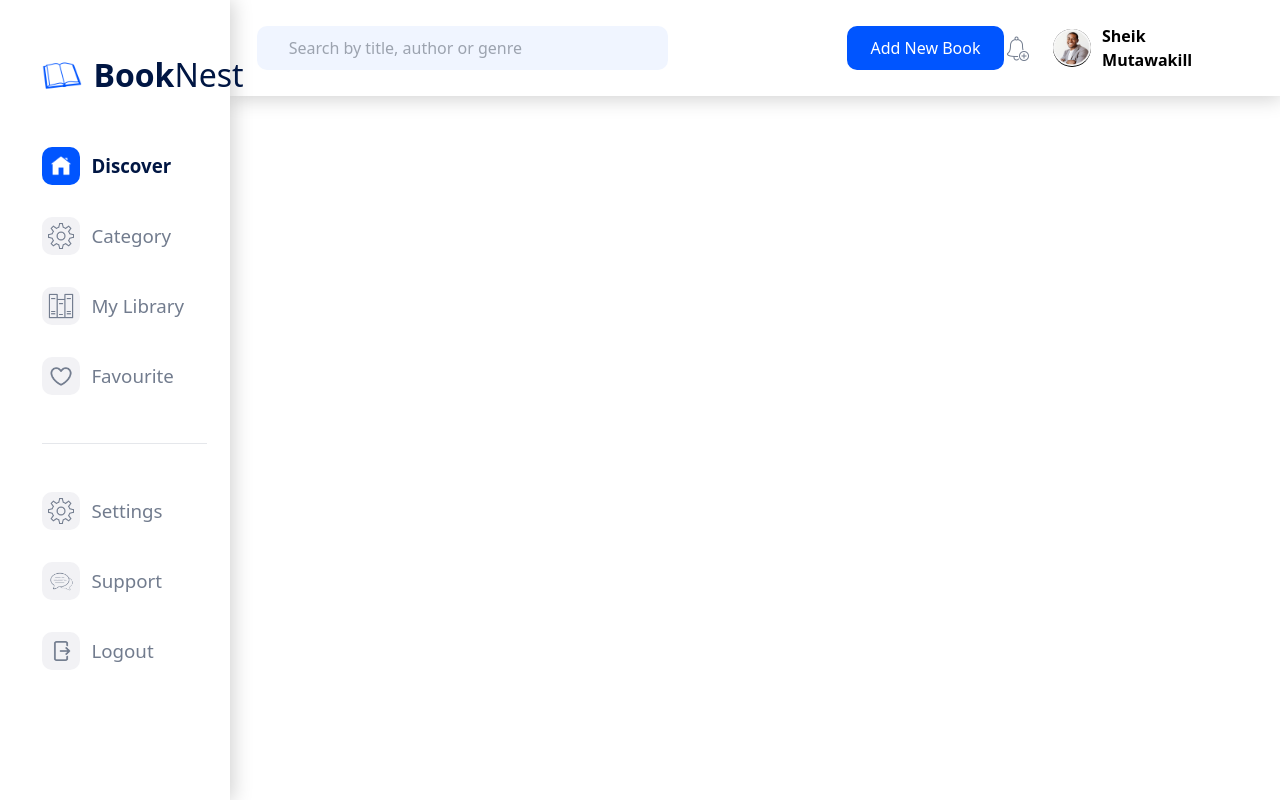
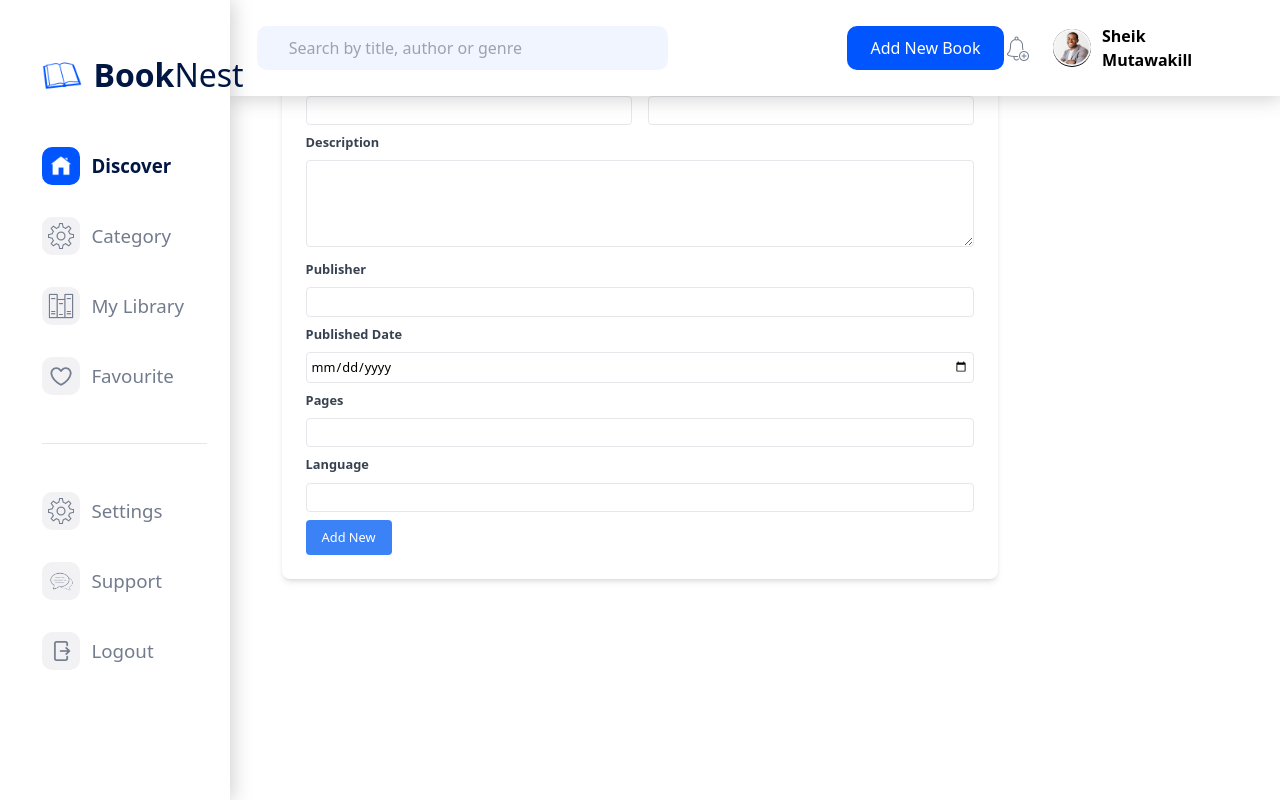
Before and after one commit to eliteDevz/Library-Front-end, a React (Vite) app: page /add-new in a window 1280 px wide. Built offline with nearby package versions, Linux system fonts and the light colour scheme.

Commit message:
resolving git conflict

```diff
--- a/package.json
+++ b/package.json
@@ -17,6 +17,7 @@
     "@fortawesome/react-fontawesome": "^0.2.2",
     "react": "^18.3.1",
     "react-dom": "^18.3.1",
+    "react-icons": "^5.3.0",
     "react-router-dom": "^6.26.2"
   },
   "devDependencies": {
--- /dev/null
+++ b/src/components/BookForm.jsx
@@ -0,0 +1,153 @@
+import { useState } from 'react';
+
+const BookForm = () => {
+  const [formData, setFormData] = useState({
+    title: '',
+    author: '',
+    description: '',
+    publisher: '',
+    publishedDate: '',
+    pages: '',
+    language: '',
+  });
+
+  const handleChange = (e) => {
+    const { name, value } = e.target;
+    setFormData({
+      ...formData,
+      [name]: value,
+    });
+  };
+
+  const handleSubmit = async(e) => {
+    e.preventDefault();
+    console.log('Form Data:', formData);
+
+  };
+
+  return (
+
+
+    <div className='h-[20vh] w-[60vw] p-[2%] mx-auto text-[0.8rem] '>
+
+    <form onSubmit={handleSubmit} className="w-[100%] mx-auto p-6  bg-white shadow-md rounded-lg">
+      <h2 className="font-bold mb-2  text-gray-700">Add a New Book</h2>
+
+      <div className='grid grid-cols-2 gap-4'>
+      <div className="mb-2">
+        <label className=" text-gray-700 font-bold mb-1" htmlFor="title">
+          Title
+        </label>
+        <input
+          type="text"
+          id="title"
+          name="title"
+          value={formData.title}
+          onChange={handleChange}
+          className="w-full p-1 border rounded"
+          required
+        />
+      </div>
+
+      <div className="mb-2">
+        <label className=" text-gray-700 font-bold mb-2" htmlFor="author">
+          Author
+        </label>
+        <input
+          type="text"
+          id="author"
+          name="author"
+          value={formData.author}
+          onChange={handleChange}
+          className="w-full p-1 border rounded"
+          required
+        />
+      </div>
+      </div>
+
+      <div className="mb-2">
+        <label className="block text-gray-700 font-bold mb-2" htmlFor="description">
+          Description
+        </label>
+        <textarea
+          id="description"
+          name="description"
+          value={formData.description}
+          onChange={handleChange}
+          className="w-full p-1 border rounded"
+          rows="4"
+          required
+        ></textarea>
+      </div>
+
+      <div className="mb-2">
+        <label className="block text-gray-700 font-bold mb-2" htmlFor="publisher">
+          Publisher
+        </label>
+        <input
+          type="text"
+          id="publisher"
+          name="publisher"
+          value={formData.publisher}
+          onChange={handleChange}
+          className="w-full p-1 border rounded"
+          required
+        />
+      </div>
+
+      <div className="mb-2">
+        <label className="block text-gray-700 font-bold mb-2" htmlFor="publishedDate">
+          Published Date
+        </label>
+        <input
+          type="date"
+          id="publishedDate"
+          name="publishedDate"
+          value={formData.publishedDate}
+          onChange={handleChange}
+          className="w-full p-1 border rounded"
+          required
+        />
+      </div>
+
+      <div className="mb-2">
+        <label className="block text-gray-700 font-bold mb-2" htmlFor="pages">
+          Pages
+        </label>
+        <input
+          type="number"
+          id="pages"
+          name="pages"
+          value={formData.pages}
+          onChange={handleChange}
+          className="w-full p-1 border rounded"
+          required
+        />
+      </div>
+
+      <div className="mb-2">
+        <label className="block text-gray-700 font-bold mb-2" htmlFor="language">
+          Language
+        </label>
+        <input
+          type="text"
+          id="language"
+          name="language"
+          value={formData.language}
+          onChange={handleChange}
+          className="w-full p-1 border rounded"
+          required
+        />
+      </div>
+
+      <button type="submit" className="bg-blue-500 text-white py-2 px-4 rounded hover:bg-blue-600">
+        Add New
+      </button>
+    </form>
+
+
+    </div>
+  );
+};
+
+export default BookForm;
--- /dev/null
+++ b/src/components/SinglePage.jsx
@@ -0,0 +1,57 @@
+
+import { FaBook } from 'react-icons/fa';
+import StarRating from './StarRating';
+import imageS from '../assets/images/imageS.jpg'
+const Single = () => {
+  return (
+
+        <div className='h-[88vh] w-[18vw] bg-slate-600'>
+
+            <div className='w-[80%] h-[100%] mx-auto bg-[#001743] py-0' id='container'>
+            <h1 className='text-white text-bold'>Best Seller</h1>
+            <img className='w-[70%] mx-auto p-[10%] border rounded-md bg-slate-50 border-white ' src={imageS} alt=""  srcSet=''/>
+
+
+            <h5 className='text-white text-xs pt-[8%] text-center'>1984</h5>
+            <h6 className='text-[#8DA6DA] text-[0.6rem] text-center'>George Owell</h6>
+            <StarRating rating={4} />
+
+
+
+
+<div className="flex items-center space-x-4 mt-[15%]">
+      <div className=''>
+        <p className="text-[0.6rem] text-[#8DA6DA] text-center ">320 Pages </p>
+      </div>
+      <div className="border-l-2 border-[#8DA6DA] pl-[7%] ">
+        <p className="text-[0.6rem] text-[#8DA6DA] text-center ">643 Ratings</p>
+      </div>
+      <div className="border-l-2 border-[#8DA6DA] pl-[7%] text-center">
+        <p className="text-[0.6rem] text-[#8DA6DA]">110 Reviews</p>
+      </div>
+    </div>
+
+            <p className='text-[#8DA6DA] text-[0.6rem] text-justify  py-[10%]  mt-[5%]' >
+            Nineteen Eighty-Four is a dystopian novel and cautionary tale by English writer George Orwell. It was published on 8 June 1949 by Secker & Warburg as Orwell's ninth and final book completed in his lifetime
+            </p>
+            <button className="flex items-center w-[70%] mx-auto bg-blue-500 text-white py-2 px-4 rounded-md hover:bg-blue-600 ">
+      <FaBook className="mr-2" />
+      Read Now
+    </button>
+
+
+            </div>
+
+
+
+
+
+
+
+        </div>
+
+
+  )
+};
+
+export default Single;
--- /dev/null
+++ b/src/components/StarRating.jsx
@@ -0,0 +1,17 @@
+import { FaStar } from 'react-icons/fa';
+
+function StarRating({ rating }) {
+  return (
+    <div className="flex justify-center items-center ">
+      {[...Array(5)].map((_, index) => (
+        <FaStar
+          key={index}
+          className={index < rating ? 'text-yellow-400' : 'text-gray-300'}
+        />
+      ))}
+      <span className="ml-2 text-gray-700">{rating}</span>
+    </div>
+  );
+}
+
+export default StarRating;
--- a/src/pages/addBook/index.jsx
+++ b/src/pages/addBook/index.jsx
@@ -1,13 +1,19 @@
+import BookForm from "../../components/BookForm";
 import Navbar from "../../components/Navbar";
 import Sidebar from "../../components/Sidebar";
 
 
 const AddBook = () => {
   return (
-    <div>AddBook
+  <div>
+
+
+
         <Navbar />
+        <BookForm/>
         <Sidebar />
     </div>
+
   )
 };
 
--- a/src/pages/bookDetails/index.jsx
+++ b/src/pages/bookDetails/index.jsx
@@ -1,6 +1,17 @@
+
+ import detailsImage from '../../assets/images/detailsImage.jpg'
 const BookDetails = () => {
   return (
-    <div>BookDetails</div>
+
+    <div className=''>
+    <div className='h-[300px] w-[800px]'>
+      <img src={detailsImage} alt="" srcSet="" />
+    </div>
+
+
+
+    </div>
+
   )
 }
 
--- a/src/pages/homePage/index.jsx
+++ b/src/pages/homePage/index.jsx
@@ -3,6 +3,7 @@ import Navbar from "../../components/Navbar.jsx";
 import Sidebar from "../../components/Sidebar.jsx";
 import NewReleases from "./components/NewReleases.jsx";
 import { Link } from "react-router-dom";
+import BookForm from "../../components/BookForm.jsx";
 
 const HomePage = () => {
   return (
```
Also changed, not shown: src/assets/images/detailsImage.jpg (added).
